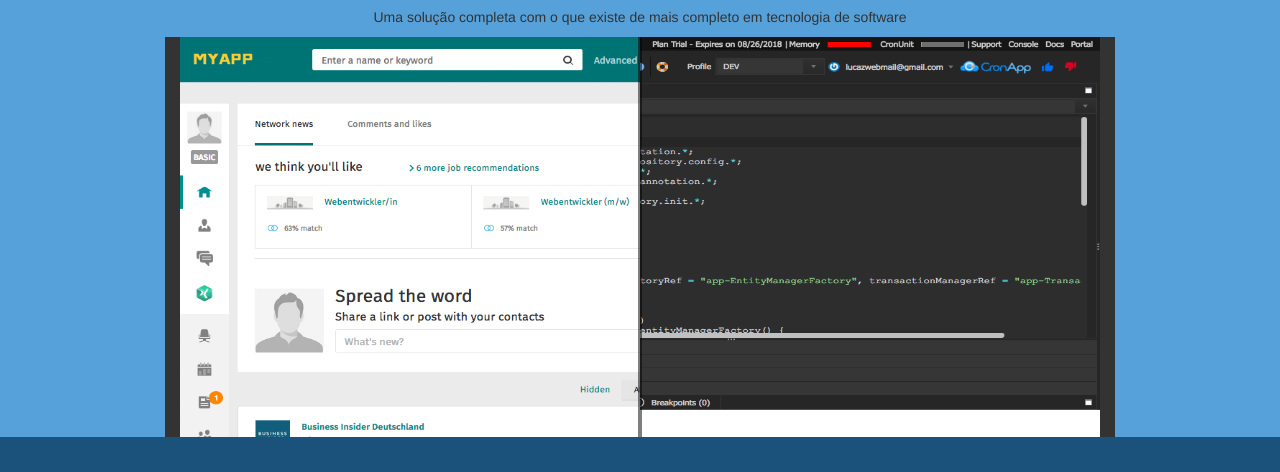
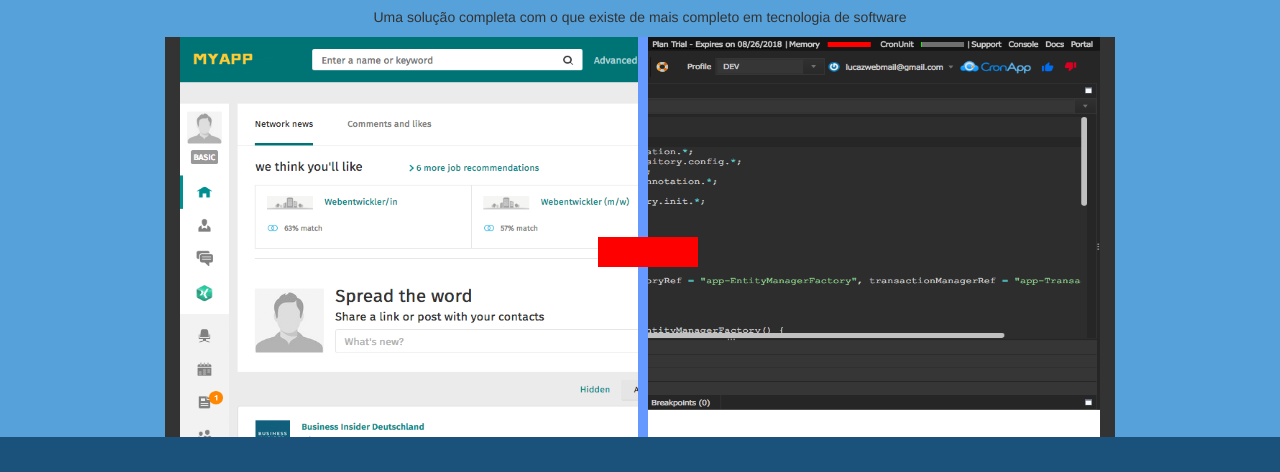
Before and after one commit to lucazweb/cronapp-landing, a website: page index.html in a window 1280 px wide. Shown: the part 135-607 px from the top of the page. Drawn offline with nearby package versions, Linux system fonts and the light colour scheme.

Commit message:
Ajustes no comparador de imagens

```diff
--- a/css/principal.scss
+++ b/css/principal.scss
@@ -15,7 +15,7 @@
 $cor-branca: white;
 $cor-preta: #333;
 $cor-azul-esverdeado: #3399cc;
-
+$cor-azul-cronapp: #6699ff;
 header{
     width: 100%;
     padding-top:12px;
@@ -135,3 +135,19 @@
     }
 
 }
+
+.slide-comb{
+    .divider{
+        width:10px !important;
+        background-color: $cor-azul-cronapp !important;
+        .arrows {
+            width:70px;
+            height:30px;
+            background:url('../img/arrows.png') no-repeat center;
+            position:absolute;
+            left:-30px;
+            top:200px;
+        }
+
+    }
+}
--- a/css/slider-comparison.css
+++ b/css/slider-comparison.css
@@ -23,7 +23,16 @@
 	bottom: 0;
 	width: 4px;
 	margin-left: -2px;
-	background: rgba(0,0,0,.5);
+    background: rgba(0,0,0,.5);
+
+    .arrows {
+        width:100px;
+        height:30px;
+        background:red;
+        position:absolute;
+        left:-40px;
+        top:200px;
+    }
 }
 
 @media (max-width: 767px) {
--- a/slideDirective/slider.html
+++ b/slideDirective/slider.html
@@ -4,6 +4,8 @@
     <div class="resized">
         <img ng-src="{{ imageInfo.image2 }}">
     </div>
-    <div class="divider"></div>
+    <div class="divider">
+        <div class="arrows"></div>
+    </div>
 </div>
 </div>
```
Also changed, not shown: css/principal.css, img/arrows.png (added).
